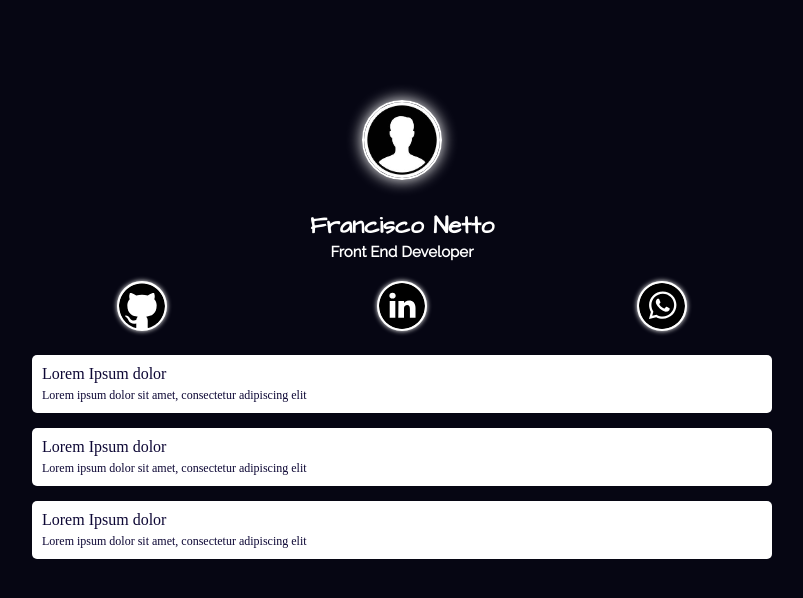
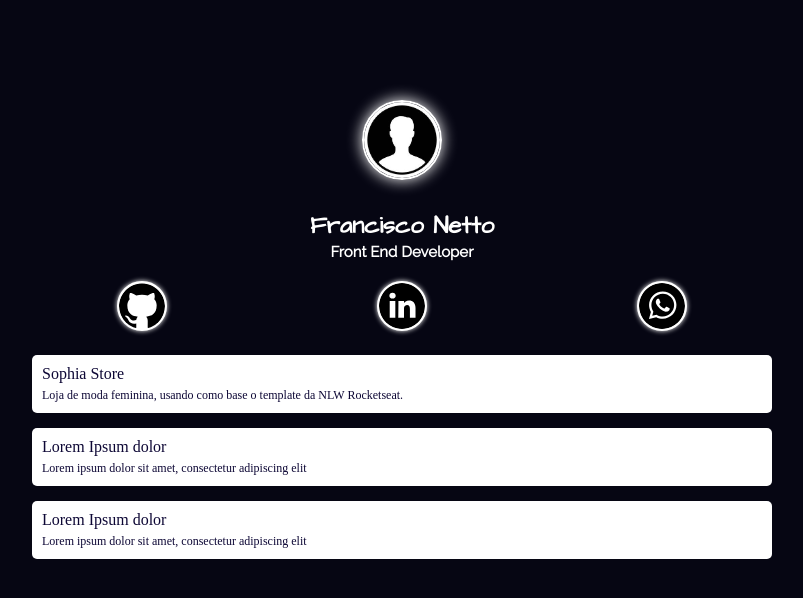
Before and after one commit to fsousanetto/fsousanetto.github.io, a plain HTML site: page index.html in a window 1280 px wide. Shown: the whole page, without its empty margins (238-1041 px from the left). Drawn offline with Linux system fonts and the light colour scheme.

Commit message:
add link sophia store

```diff
--- a/index.html
+++ b/index.html
@@ -36,10 +36,10 @@
     <section class="cards">
         <ul class="cards-list">
             <li>
-                <a href="###" target="_blank" rel="noopener noreferrer">
-                    Lorem Ipsum dolor
+                <a href="https://sophia-store.vercel.app" target="_blank" rel="noopener noreferrer">
+                    Sophia Store
                     <p>
-                        Lorem ipsum dolor sit amet, consectetur adipiscing elit
+                        Loja de moda feminina, usando como base o template da NLW Rocketseat.
                     </p>
                 </a>
             </li>
```
